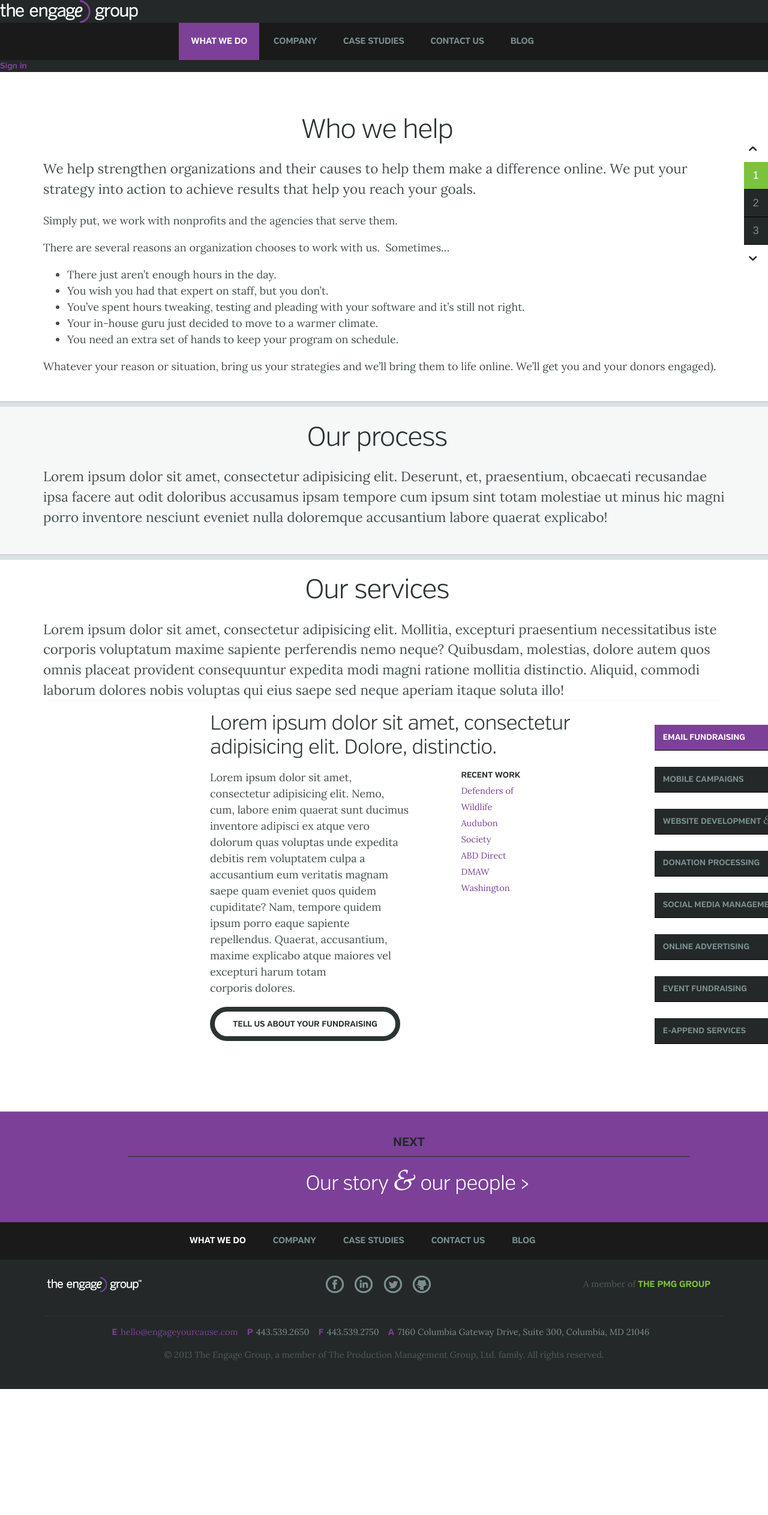
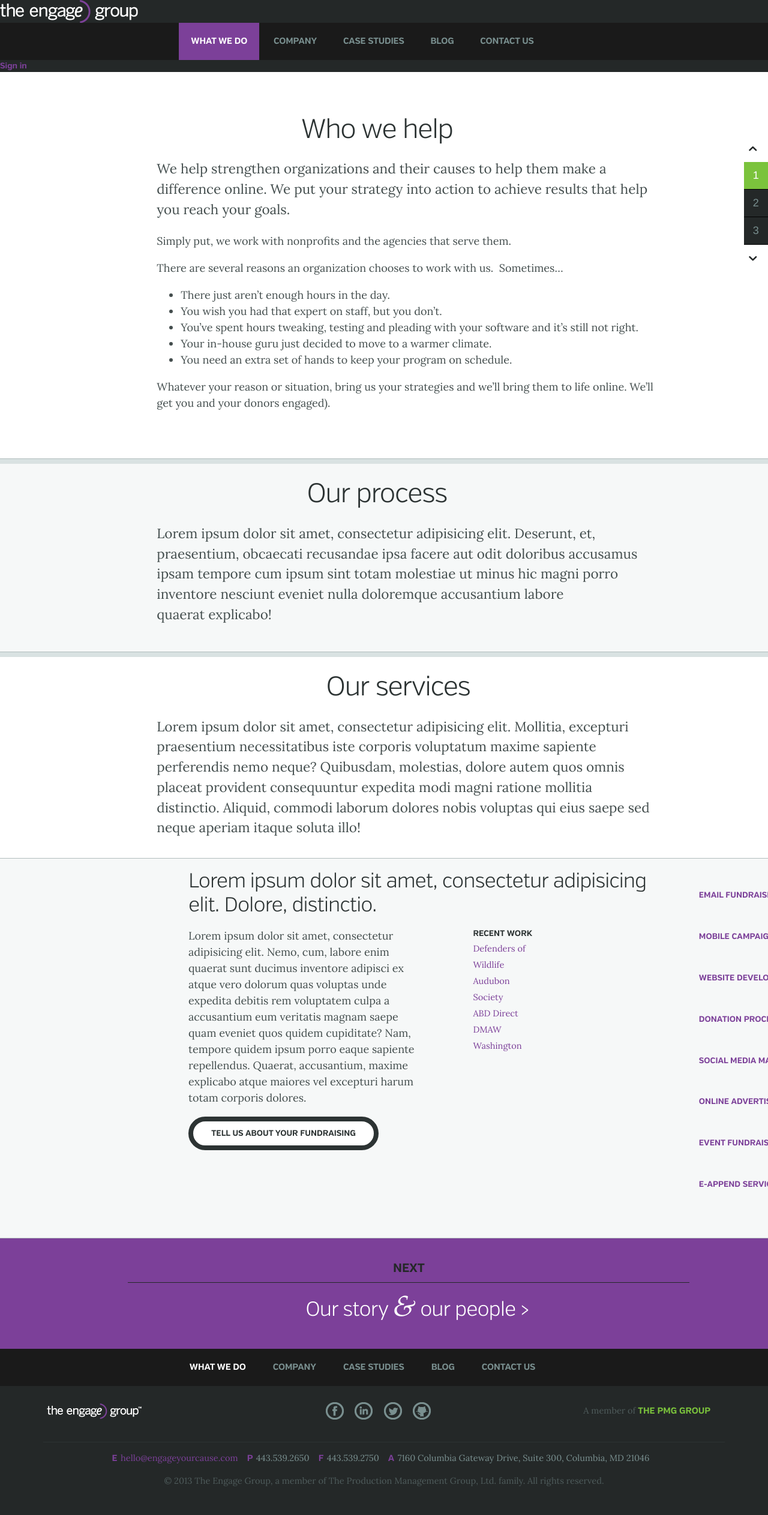
Before and after one commit to jayperryworks/engage, a Jekyll site: the page built from what-we-do.html, in a window 1280 px wide. Shown: the whole page at 60% size. Built offline with Jekyll 4.4.1, drawn with Linux system fonts in a browser that asks for light colours; nearby versions of some CDN libraries; Markdown is read by kramdown in place of the engine named in the settings; before the commit the page ends 2315 px from its top, so only the background shows below that.

Commit message:
what we do layout updates

```diff
--- a/_includes/nav-global.html
+++ b/_includes/nav-global.html
@@ -7,8 +7,8 @@
     <li><a href="{{ path }}what-we-do.html" class="global-item {% if page.active == 'what-we-do' %}active{% endif %}">What we do</a></li>
     <li><a href="{{ path }}company.html" class="global-item {% if page.active == 'company' %}active{% endif %}">Company</a></li>
     <li><a href="{{ path }}case-studies.html" class="global-item {% if page.active == 'case-studies' %}active{% endif %}">Case studies</a></li>
+    <li><a href="{{ path }}blog.html" class="global-item {% if page.active == 'blog' %}active{% endif %}">Blog</a></li>
     <li><a href="{{ path }}contact.html" class="global-item {% if page.active == 'contact' %}active{% endif %}">Contact us</a></li>
-    <li><a href="{{ path }}blog.html" class="global-item {% if page.active == 'blog' %}active{% endif %}">Blog</a></li>
     {% comment %}
     <!-- rd-tools.html -->
     <li><a href="" class="main-item {% if page.active == 'r+d' %}active{% endif %}">R+D</a></li>
--- a/assets/css/app.css
+++ b/assets/css/app.css
@@ -1970,17 +1970,17 @@ small, .caption, [role="navigation"] .secondary-item, [role="navigation"].second
 }
 
 /* line 293, ../../_preprocess/sass/core/_content.scss */
-.reverse, [role="navigation"].jump li a, [role="navigation"].local.vertical a, [role="banner"].global, .strip.reverse, .story--dark, [role="contentinfo"].global {
+.reverse, [role="navigation"].jump li a, [role="banner"].global, .strip.reverse, .story--dark, [role="contentinfo"].global {
   color: white;
   background: #242828;
   border-color: black;
 }
 /* line 298, ../../_preprocess/sass/core/_content.scss */
-.reverse p, [role="navigation"].jump li a p, [role="navigation"].local.vertical a p, [role="banner"].global p, .strip.reverse p, .story--dark p, [role="contentinfo"].global p {
+.reverse p, [role="navigation"].jump li a p, [role="banner"].global p, .strip.reverse p, .story--dark p, [role="contentinfo"].global p {
   color: #798f8f;
 }
 /* line 302, ../../_preprocess/sass/core/_content.scss */
-.reverse small, [role="navigation"].jump li a small, [role="navigation"].local.vertical a small, [role="banner"].global small, .strip.reverse small, .story--dark small, [role="contentinfo"].global small {
+.reverse small, [role="navigation"].jump li a small, [role="banner"].global small, .strip.reverse small, .story--dark small, [role="contentinfo"].global small {
   color: #2c3333;
 }
 
@@ -2424,9 +2424,8 @@ footer.global [role="navigation"].global .active {
   float: right;
   margin-left: 0;
   margin-right: 0;
-  clear: none;
+  clear: both;
   padding-right: 24px;
-  clear: both;
   border-top: 1px solid #f6f8f8;
 }
 @media (min-width: 48em) {
@@ -2436,7 +2435,7 @@ footer.global [role="navigation"].global .active {
     float: right;
     margin-left: 0;
     margin-right: 0;
-    clear: none;
+    clear: both;
     padding-right: 24px;
   }
 }
@@ -2447,11 +2446,11 @@ footer.global [role="navigation"].global .active {
     float: right;
     margin-left: 0;
     margin-right: 0;
-    clear: none;
+    clear: both;
     padding-right: 24px;
   }
 }
-/* line 157, ../../_preprocess/sass/modules/_nav.scss */
+/* line 156, ../../_preprocess/sass/modules/_nav.scss */
 .tabs.vertical > .panel {
   width: 75%;
   float: left;
@@ -2464,7 +2463,7 @@ footer.global [role="navigation"].global .active {
   text-align: left;
 }
 @media (min-width: 48em) {
-  /* line 157, ../../_preprocess/sass/modules/_nav.scss */
+  /* line 156, ../../_preprocess/sass/modules/_nav.scss */
   .tabs.vertical > .panel {
     width: 66.66667%;
     float: left;
@@ -2477,7 +2476,7 @@ footer.global [role="navigation"].global .active {
   }
 }
 @media (min-width: 62.5em) {
-  /* line 157, ../../_preprocess/sass/modules/_nav.scss */
+  /* line 156, ../../_preprocess/sass/modules/_nav.scss */
   .tabs.vertical > .panel {
     width: 66.66667%;
     float: left;
@@ -2489,12 +2488,12 @@ footer.global [role="navigation"].global .active {
     visibility: hidden;
   }
 }
-/* line 173, ../../_preprocess/sass/modules/_nav.scss */
+/* line 172, ../../_preprocess/sass/modules/_nav.scss */
 .tabs.vertical > .panel.active {
   display: block;
   visibility: visible;
 }
-/* line 177, ../../_preprocess/sass/modules/_nav.scss */
+/* line 176, ../../_preprocess/sass/modules/_nav.scss */
 .tabs.vertical > .panel > [role="main"], .tabs.vertical > .panel > main, .tabs.vertical > .panel .panel-main, .tabs.vertical > .panel > h1 {
   margin: 0;
   width: 50%;
@@ -2506,7 +2505,7 @@ footer.global [role="navigation"].global .active {
   padding: 0;
 }
 @media (min-width: 48em) {
-  /* line 177, ../../_preprocess/sass/modules/_nav.scss */
+  /* line 176, ../../_preprocess/sass/modules/_nav.scss */
   .tabs.vertical > .panel > [role="main"], .tabs.vertical > .panel > main, .tabs.vertical > .panel .panel-main, .tabs.vertical > .panel > h1 {
     width: 44.44444%;
     float: left;
@@ -2517,7 +2516,7 @@ footer.global [role="navigation"].global .active {
   }
 }
 @media (min-width: 62.5em) {
-  /* line 177, ../../_preprocess/sass/modules/_nav.scss */
+  /* line 176, ../../_preprocess/sass/modules/_nav.scss */
   .tabs.vertical > .panel > [role="main"], .tabs.vertical > .panel > main, .tabs.vertical > .panel .panel-main, .tabs.vertical > .panel > h1 {
     width: 50%;
     float: left;
@@ -2527,7 +2526,7 @@ footer.global [role="navigation"].global .active {
     padding-right: 24px;
   }
 }
-/* line 190, ../../_preprocess/sass/modules/_nav.scss */
+/* line 189, ../../_preprocess/sass/modules/_nav.scss */
 .tabs.vertical > .panel > [role="complementary"], .tabs.vertical > .panel .panel-aside {
   width: 25%;
   float: left;
@@ -2537,7 +2536,7 @@ footer.global [role="navigation"].global .active {
   padding-right: 24px;
 }
 @media (min-width: 48em) {
-  /* line 190, ../../_preprocess/sass/modules/_nav.scss */
+  /* line 189, ../../_preprocess/sass/modules/_nav.scss */
   .tabs.vertical > .panel > [role="complementary"], .tabs.vertical > .panel .panel-aside {
     width: 22.22222%;
     float: left;
@@ -2548,7 +2547,7 @@ footer.global [role="navigation"].global .active {
   }
 }
 @media (min-width: 62.5em) {
-  /* line 190, ../../_preprocess/sass/modules/_nav.scss */
+  /* line 189, ../../_preprocess/sass/modules/_nav.scss */
   .tabs.vertical > .panel > [role="complementary"], .tabs.vertical > .panel .panel-aside {
     width: 16.66667%;
     float: left;
@@ -2558,7 +2557,7 @@ footer.global [role="navigation"].global .active {
     padding-right: 24px;
   }
 }
-/* line 203, ../../_preprocess/sass/modules/_nav.scss */
+/* line 202, ../../_preprocess/sass/modules/_nav.scss */
 .tabs.vertical > .panel > [role="complementary"] ul, .tabs.vertical > .panel .panel-aside ul {
   list-style: none;
   list-style-type: none;
@@ -2573,7 +2572,7 @@ footer.global [role="navigation"].global .active {
   padding-left: 0;
 }
 
-/* line 216, ../../_preprocess/sass/modules/_nav.scss */
+/* line 215, ../../_preprocess/sass/modules/_nav.scss */
 [role="navigation"].local.vertical {
   width: 25%;
   float: left;
@@ -2587,7 +2586,7 @@ footer.global [role="navigation"].global .active {
   margin: 2.25rem 0;
 }
 @media (min-width: 48em) {
-  /* line 216, ../../_preprocess/sass/modules/_nav.scss */
+  /* line 215, ../../_preprocess/sass/modules/_nav.scss */
   [role="navigation"].local.vertical {
     width: 22.22222%;
     float: right;
@@ -2598,7 +2597,7 @@ footer.global [role="navigation"].global .active {
   }
 }
 @media (min-width: 62.5em) {
-  /* line 216, ../../_preprocess/sass/modules/_nav.scss */
+  /* line 215, ../../_preprocess/sass/modules/_nav.scss */
   [role="navigation"].local.vertical {
     width: 33.33333%;
     float: left;
@@ -2608,25 +2607,17 @@ footer.global [role="navigation"].global .active {
     padding-right: 24px;
   }
 }
-/* line 229, ../../_preprocess/sass/modules/_nav.scss */
+/* line 228, ../../_preprocess/sass/modules/_nav.scss */
 [role="navigation"].local.vertical a {
   display: block;
   padding: 0.8em 1em;
-  border-bottom: 1px solid black;
-  color: #798f8f;
-}
-/* line 239, ../../_preprocess/sass/modules/_nav.scss */
+}
+/* line 238, ../../_preprocess/sass/modules/_nav.scss */
 [role="navigation"].local.vertical a:hover {
   color: #9cb3b3;
-  background: #3c4343;
-}
-/* line 244, ../../_preprocess/sass/modules/_nav.scss */
-[role="navigation"].local.vertical a.active {
-  color: white;
-  background: #7c4099;
-}
-
-/* line 263, ../../_preprocess/sass/modules/_nav.scss */
+}
+
+/* line 262, ../../_preprocess/sass/modules/_nav.scss */
 [role="navigation"].thumbs.horizontal {
   /* for IE 6/7 */
   *zoom: expression(this.runtimeStyle.zoom="1", this.appendChild(document.createElement("br")).style.cssText="clear:both;font:0/0 serif");
@@ -2646,7 +2637,7 @@ footer.global [role="navigation"].global .active {
 [role="navigation"].thumbs.horizontal:after {
   clear: both;
 }
-/* line 268, ../../_preprocess/sass/modules/_nav.scss */
+/* line 267, ../../_preprocess/sass/modules/_nav.scss */
 [role="navigation"].thumbs.horizontal li {
   display: -moz-inline-stack;
   display: inline-block;
@@ -2657,13 +2648,13 @@ footer.global [role="navigation"].global .active {
   vertical-align: middle;
 }
 
-/* line 274, ../../_preprocess/sass/modules/_nav.scss */
+/* line 273, ../../_preprocess/sass/modules/_nav.scss */
 h1 + [role="navigation"].thumbs.horizontal {
   margin-top: -18px;
   margin-top: -1.125rem;
 }
 
-/* line 278, ../../_preprocess/sass/modules/_nav.scss */
+/* line 277, ../../_preprocess/sass/modules/_nav.scss */
 .thumb {
   display: -moz-inline-stack;
   display: inline-block;
@@ -2675,12 +2666,12 @@ h1 + [role="navigation"].thumbs.horizontal {
   padding: 0.75rem 0.75rem;
   vertical-align: middle;
 }
-/* line 283, ../../_preprocess/sass/modules/_nav.scss */
+/* line 282, ../../_preprocess/sass/modules/_nav.scss */
 .thumb:hover, .thumb:active {
   background: white;
 }
 
-/* line 300, ../../_preprocess/sass/modules/_nav.scss */
+/* line 299, ../../_preprocess/sass/modules/_nav.scss */
 .grid {
   list-style: none;
   list-style-type: none;
@@ -2714,19 +2705,19 @@ h1 + [role="navigation"].thumbs.horizontal {
   clear: both;
 }
 @media (min-width: 30em) {
-  /* line 300, ../../_preprocess/sass/modules/_nav.scss */
+  /* line 299, ../../_preprocess/sass/modules/_nav.scss */
   .grid {
     margin-right: -24px;
   }
 }
-/* line 312, ../../_preprocess/sass/modules/_nav.scss */
+/* line 311, ../../_preprocess/sass/modules/_nav.scss */
 .grid li {
   display: block;
   margin-right: 0;
   padding-right: 0;
 }
 @media (min-width: 30em) {
-  /* line 312, ../../_preprocess/sass/modules/_nav.scss */
+  /* line 311, ../../_preprocess/sass/modules/_nav.scss */
   .grid li {
     display: -moz-inline-stack;
     display: inline-block;
@@ -2740,56 +2731,56 @@ h1 + [role="navigation"].thumbs.horizontal {
   }
 }
 
-/* line 327, ../../_preprocess/sass/modules/_nav.scss */
+/* line 326, ../../_preprocess/sass/modules/_nav.scss */
 .wrapper > .grid:first-child {
   margin-top: 36px;
   margin-top: 2.25rem;
 }
 
-/* line 331, ../../_preprocess/sass/modules/_nav.scss */
+/* line 330, ../../_preprocess/sass/modules/_nav.scss */
 .grid.centered {
   text-align: center;
 }
 
 @media (min-width: 30em) {
-  /* line 339, ../../_preprocess/sass/modules/_nav.scss */
+  /* line 338, ../../_preprocess/sass/modules/_nav.scss */
   .grid.small li {
     width: 33.33333%;
   }
 }
 @media (min-width: 48em) {
-  /* line 339, ../../_preprocess/sass/modules/_nav.scss */
+  /* line 338, ../../_preprocess/sass/modules/_nav.scss */
   .grid.small li {
     width: 25%;
   }
 }
 
 @media (min-width: 30em) {
-  /* line 353, ../../_preprocess/sass/modules/_nav.scss */
+  /* line 352, ../../_preprocess/sass/modules/_nav.scss */
   .grid.medium li {
     width: 50%;
   }
 }
 @media (min-width: 48em) {
-  /* line 353, ../../_preprocess/sass/modules/_nav.scss */
+  /* line 352, ../../_preprocess/sass/modules/_nav.scss */
   .grid.medium li {
     width: 33.33333%;
   }
 }
 
 @media (min-width: 48em) {
-  /* line 367, ../../_preprocess/sass/modules/_nav.scss */
+  /* line 366, ../../_preprocess/sass/modules/_nav.scss */
   .grid.large li {
     width: 50%;
   }
 }
-/* line 373, ../../_preprocess/sass/modules/_nav.scss */
+/* line 372, ../../_preprocess/sass/modules/_nav.scss */
 .grid.large > .panel {
   margin-top: 40px;
   margin-top: 2.5rem;
 }
 
-/* line 404, ../../_preprocess/sass/modules/_nav.scss */
+/* line 403, ../../_preprocess/sass/modules/_nav.scss */
 .slats > ul {
   list-style: none;
   list-style-type: none;
@@ -2804,14 +2795,14 @@ h1 + [role="navigation"].thumbs.horizontal {
   padding-left: 0;
 }
 
-/* line 409, ../../_preprocess/sass/modules/_nav.scss */
+/* line 408, ../../_preprocess/sass/modules/_nav.scss */
 [role="complementary"].slats {
   margin-top: 36px;
   margin-top: 2.25rem;
   text-align: left;
 }
 
-/* line 420, ../../_preprocess/sass/modules/_nav.scss */
+/* line 419, ../../_preprocess/sass/modules/_nav.scss */
 .slat {
   list-style: none;
   list-style-type: none;
@@ -2832,13 +2823,13 @@ h1 + [role="navigation"].thumbs.horizontal {
   padding-left: 0;
 }
 
-/* line 428, ../../_preprocess/sass/modules/_nav.scss */
+/* line 427, ../../_preprocess/sass/modules/_nav.scss */
 .slat.no_hairline {
   border-top: none;
   padding-top: 0;
 }
 
-/* line 445, ../../_preprocess/sass/modules/_nav.scss */
+/* line 444, ../../_preprocess/sass/modules/_nav.scss */
 [role="navigation"].secondary.horizontal li {
   display: -moz-inline-stack;
   display: inline-block;
@@ -2847,7 +2838,7 @@ h1 + [role="navigation"].thumbs.horizontal {
   zoom: 1;
   *display: inline;
 }
-/* line 449, ../../_preprocess/sass/modules/_nav.scss */
+/* line 448, ../../_preprocess/sass/modules/_nav.scss */
 [role="navigation"].secondary.horizontal a {
   text-transform: uppercase;
 }
--- a/what-we-do.html
+++ b/what-we-do.html
@@ -24,7 +24,7 @@ active: what-we-do
 <section class="strip first" id="who-we-help">
 	<div class="wrapper">
 		<h1>Who we help</h1>
-		<main role="main">
+		<main role="main" class="overview">
 			<p class="intro">
 				We help strengthen organizations and their causes to help them make a difference online. We put your strategy into action to achieve results that help you reach your goals.
 			</p>
@@ -46,32 +46,32 @@ active: what-we-do
 <section class="strip well" id="#our-process">
 	<div class="wrapper">
 		<h1>Our process</h1>
-		<main role="main">
+		<div class="narrow">
 			<p class="intro">
 				Lorem ipsum dolor sit amet, consectetur adipisicing elit. Deserunt, et, praesentium, obcaecati recusandae ipsa facere aut odit doloribus accusamus ipsam tempore cum ipsum sint totam molestiae ut minus hic magni porro inventore nesciunt eveniet nulla doloremque accusantium labore quaerat explicabo!
 			</p>
-		</main>
+		</div>
 	</div>
 </section><!-- / process -->
 
 <!-- Our services -->
-<section class="strip" id="#our-services">
+<section class="strip full-bottom" id="#our-services">
 	<div class="wrapper">
-		<main role="main">
+		<div class="overview">
 			<h1>Our services</h1>
 			<p class="intro">Lorem ipsum dolor sit amet, consectetur adipisicing elit. Mollitia, excepturi praesentium necessitatibus iste corporis voluptatum maxime sapiente perferendis nemo neque? Quibusdam, molestias, dolore autem quos omnis placeat provident consequuntur expedita modi magni ratione mollitia distinctio. Aliquid, commodi laborum dolores nobis voluptas qui eius saepe sed neque aperiam itaque soluta illo!</p>
-		</main>
+		</div>
+	</div>
 
-		<div class="tabs vertical">
-			{% include service-list.html class='local vertical' %}
-			{% include service.html num=0 class="active" %}
+	<section class="subsection well tabs vertical">
+		{% include service-list.html class='local vertical' %}
+		{% include service.html num=0 class="active" %}
 
-			{% for i in (1...7) %}
-			{% include service.html num=forloop.index %}
-			{% endfor %}
-		</div>
+		{% for i in (1...7) %}
+		{% include service.html num=forloop.index %}
+		{% endfor %}
+	</section>
 
-	</div>
 </section><!-- / our services -->
 
 {% include footer-local.html title='Our story <span class="amp">&amp;</span> our people' link="company.html" %}
```
Also changed, not shown: _preprocess/sass/modules/_nav.scss (+9 -10 lines).
